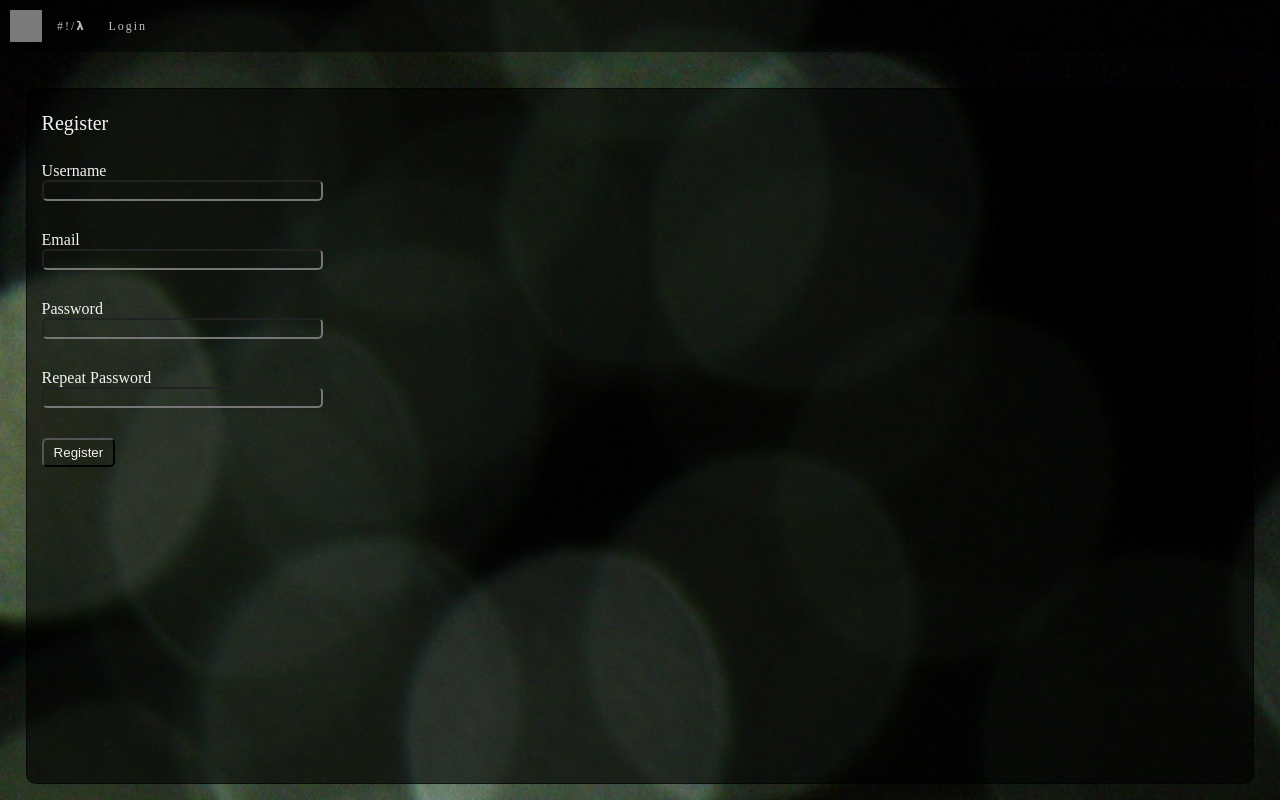
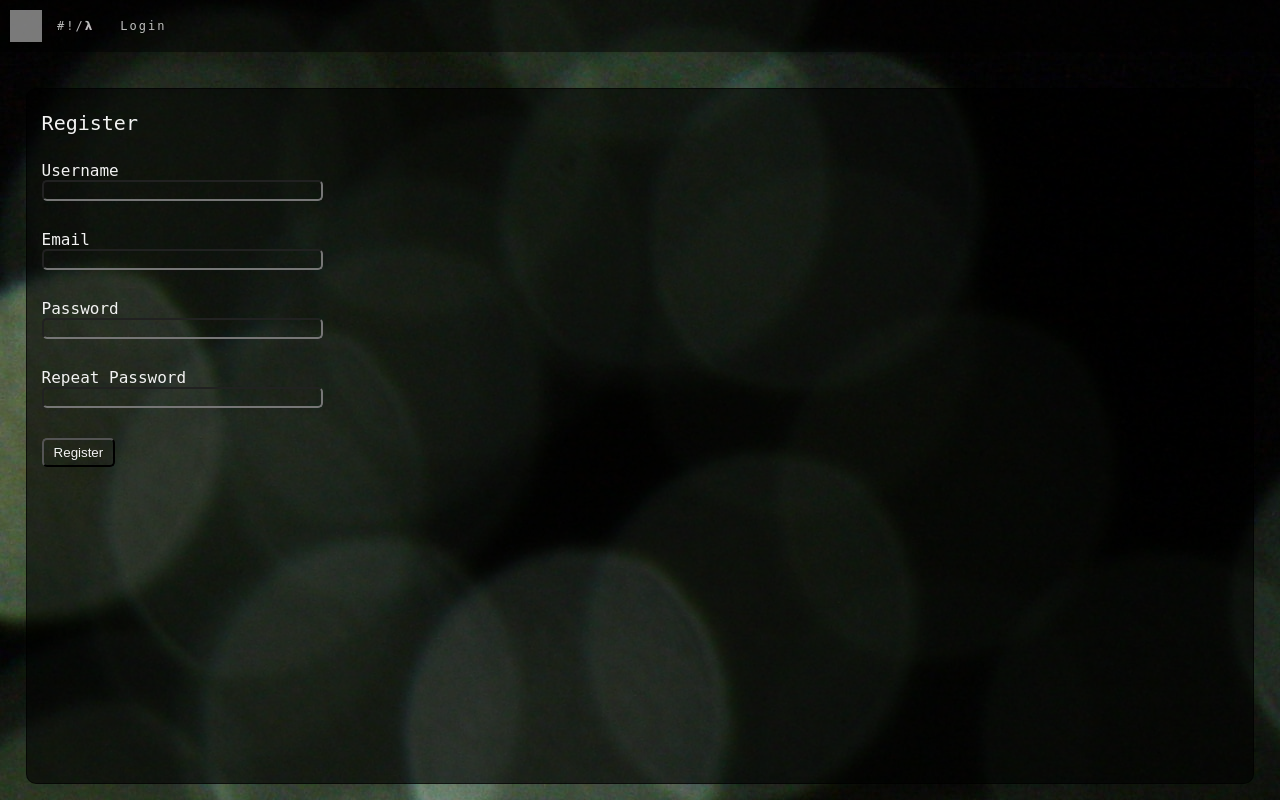
Before and after one commit to debauchery1st/debauchery1st.github.io, a Flask app: page /register in a window 1280 px wide. Run offline with Flask 2, Linux system fonts and the light colour scheme; some libraries are stand-ins or nearby versions; some web fonts are replaced; grey boxes are pictures that could not be loaded.

Commit message:
added Gfonts Fira Code, Montserrat

```diff
--- a/app/static/css/index.css
+++ b/app/static/css/index.css
@@ -1,9 +1,16 @@
 @font-face {
-  font-family: 'Calistoga';
+  font-family: 'Fira Code';
   font-style: normal;
   font-weight: 400;
   font-display: swap;
-  src: local('Calistoga Regular'), local('Calistoga-Regular'), url(https://fonts.gstatic.com/s/calistoga/v1/6NUU8F2OJg6MeR7l4e0fs8wE.ttf) format('truetype');
+  src: url(https://fonts.gstatic.com/s/firacode/v7/uU9eCBsR6Z2vfE9aq3bL0fxyUs4tcw4W_D1sJVD7Mw.ttf) format('truetype');
+}
+@font-face {
+  font-family: 'Montserrat';
+  font-style: normal;
+  font-weight: 400;
+  font-display: swap;
+  src: local('Montserrat Regular'), local('Montserrat-Regular'), url(https://fonts.gstatic.com/s/montserrat/v14/JTUSjIg1_i6t8kCHKm459Wlhzg.ttf) format('truetype');
 }
 /* http://meyerweb.com/eric/tools/css/reset/
    v2.0 | 20110126
@@ -137,11 +144,8 @@ table {
   box-sizing: border-box;
 }
 html {
+  font-family: 'Fira Code', monospace;
   font-size: 62.5%;
-}
-html,
-body {
-  font-family: 'sans-serif';
 }
 a {
   color: #f2f2f2;
--- a/less/global.less
+++ b/less/global.less
@@ -2,11 +2,8 @@
     box-sizing: border-box;
 }
 html {
+    font-family: @font-mono;
     font-size: 62.5%;
-}
-
-html, body {
-    font-family: @font-family;
 }
 
 a {
--- a/less/variables.less
+++ b/less/variables.less
@@ -1,9 +1,12 @@
-@import url('https://fonts.googleapis.com/css?family=Calistoga&display=swap');
+@import url('https://fonts.googleapis.com/css?family=Fira+Code&display=swap');
+@import url('https://fonts.googleapis.com/css?family=Montserrat&display=swap');
+//sans: ;
 
-// @font-fam: 'Calistoga', cursive;
-@font-family: 'sans-serif';
+@font-sans: 'Montserrat', sans-serif;
+@font-mono: 'Fira Code', monospace;
+
+
 @background-img: url("../images/becca-romine-Lll4QeybDEg-unsplash.jpg");
-
 
 // pallette
 @white: #f2f2f2;
```
Also changed, not shown: index.html (+36 -70 lines), app.db (deleted), 1 other file.
